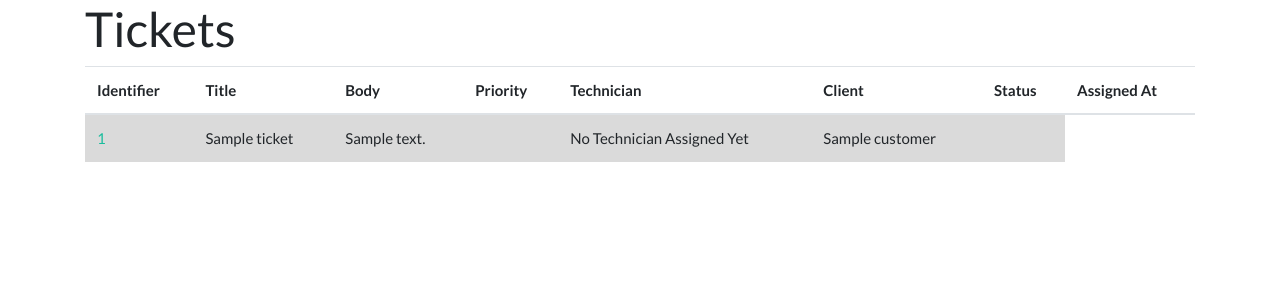
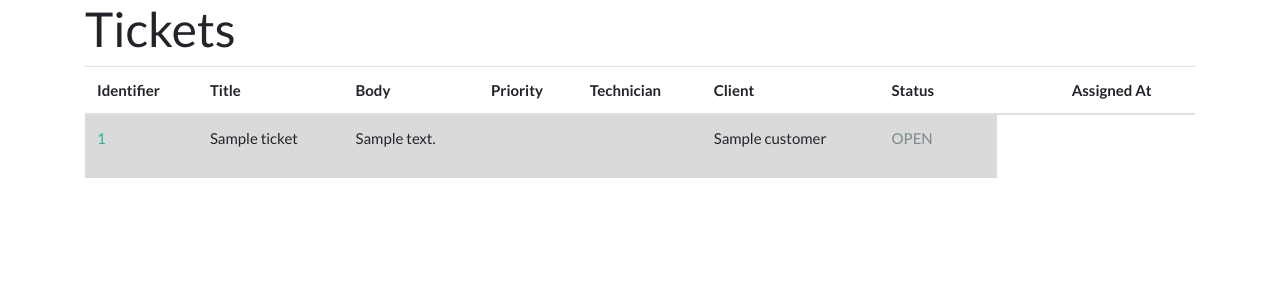
Before and after one commit to Youssef-Ait-Elhaj/SimpleTickets, a Symfony app: template templates/ticket/index.html.twig in a window 1280 px wide. Shown: the top 300 px of the page. Run offline with Twig, Linux system fonts and the light colour scheme; the template is opened without the code that fills it: most values are stand-ins (such as "Sample title", 1, 10 or a date in 2020); some libraries are stand-ins or nearby versions.

Commit message:
Fixed Assignment Date offset issue

```diff
--- a/templates/ticket/index.html.twig
+++ b/templates/ticket/index.html.twig
@@ -16,7 +16,17 @@
                 <th scope="col">Technician</th>
                 <th scope="col">Client</th>
                 <th scope="col">Status</th>
+                {% if is_granted('ROLE_ADMIN') or is_granted('ROLE_TECHNICIAN') %}
+{#                    <th scope="col"></th>#}
+{#                    <th scope="col"></th>#}
+{#                    <th scope="col"></th>#}
                     <th scope="col">Assigned At</th>
+                {% else %}
+                    <th scope="col"></th>
+                    <th scope="col"></th>
+                    <th scope="col"></th>
+                    <th scope="col">Assigned At</th>
+                {% endif %}
             </tr>
             </thead>
             <tbody>
@@ -42,7 +52,6 @@
                         {% if is_granted('ROLE_ADMIN') %}
 {#                            show assign technician select option#}
                             {% if ticket.technician is null and ticket.status == "APPROVED" %}
-{#                            <div class="form-group">#}
                                 <form action="{{ path('ticket_assign', {'id': ticket.id}) }}">
                                     <div class="input-group">
                                     <select name="tech" class="custom-select">
@@ -51,28 +60,25 @@
                                             <option value="{{ tech.id }}">{{ tech }}</option>
                                         {% endfor %}
                                     </select>
-{#                                    <a type="submit" href="{{ path('ticket_assign', {'id': ticket.id}) }}">#}
-{#                                        <span style="padding-top: 10px; padding-left: 10px"  class="fa fa-check text-success"></span></a>#}
                                         <button type="submit">
                                             <span class="fa fa-check text-success"></span></button>
                                     </div>
                                 </form>
-{#                            </div>#}
                             {% elseif ticket.status == "REJECTED" %}
                                 <p class="text-danger">CANNOT ASSIGN TECHNICIAN</p>
                             {% elseif ticket.status == "ASSIGNED" %}
                                 <p class="text-info">{{ ticket.technician }}</p>
-                        {%  else %}
+                            {% else %}
                                 AWAITING ADMIN APPROVAL ...
                             {% endif %}
-                        {% else %}
-                            No Technician Assigned Yet
+                        {% elseif is_granted('ROLE_TECHNICIAN') or is_granted('ROLE_CLIENT') %}
+                            <p class="text-info">{{ ticket.technician }}</p>
                         {% endif %}
                     </td>
                     <td>{{ ticket.customer }}</td>
-                    {% if is_granted('ROLE_ADMIN') %}
+{#                    {% if is_granted('ROLE_ADMIN') %}#}
                         <td>
-                            {% if ticket.status is null %}
+                            {% if ticket.status is null and is_granted('ROLE_ADMIN') %}
                                 <a class="text-success" href="{{ path('ticket_validate', {'id': ticket.id}) }}">
                                     APPROVE<span class="fa fa-check"></span></a>
                                 <a class="text-danger" href="{{ path('ticket_reject', {'id': ticket.id}) }}">
@@ -84,10 +90,12 @@
                                     <p class="text-danger"> {{ ticket.status }}</p>
                                 {% elseif ticket.status == "ASSIGNED" %}
                                     <p class="text-info"> {{ ticket.status }}</p>
+                                {% else %}
+                                    <p class="text-dark">OPEN</p>
                                 {% endif %}
                             {% endif %}
                         </td>
-                    {% endif %}
+{#                    {% endif %}#}
                     {% if is_granted('ROLE_CLIENT') %}
                         <td><a class="text-info" href="{{ path('ticket_show', {'id': ticket.id}) }}">Show</a></td>
                         <td><a class="text-info" href="{{ path('ticket_edit', {'id': ticket.id}) }}">Edit</a></td>
```
Also changed, not shown: 1 other file. Lines whose indentation alone changed are shown as unchanged.
